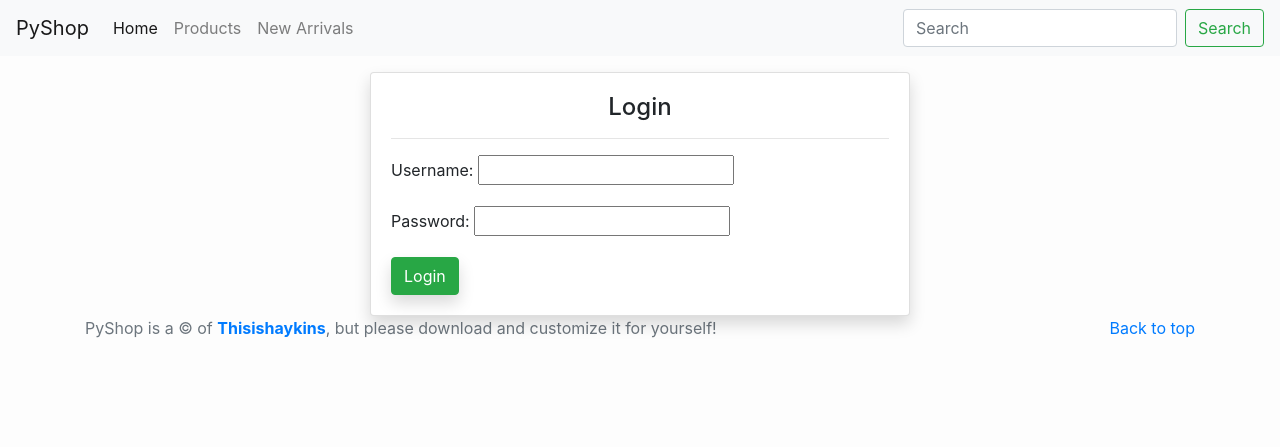
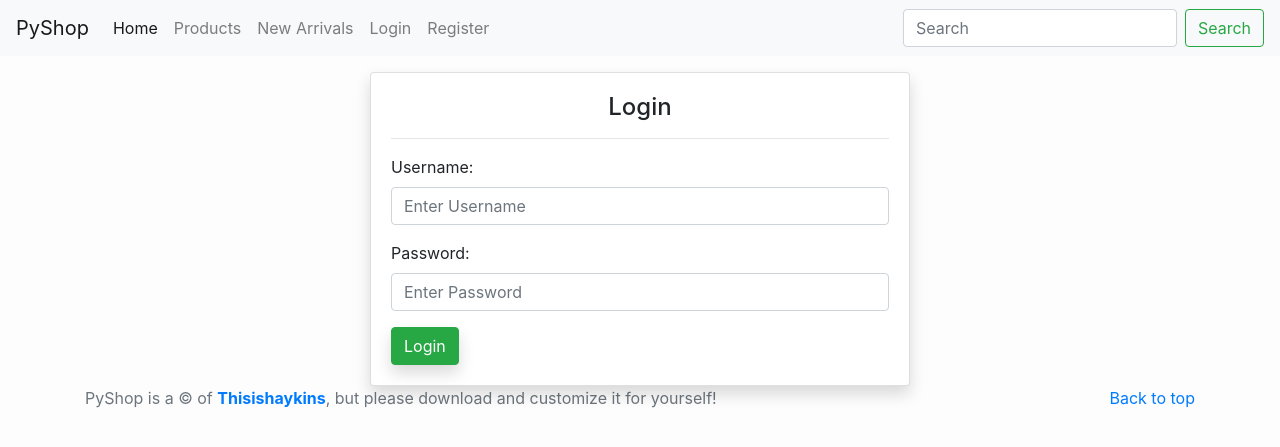
Before and after one commit to shiroochan143/COSC75, a Django app: page /login/ in a window 1280 px wide. Shown: the top 447 px of the page. Run offline with Django 3.2, Linux system fonts and the light colour scheme; some libraries are stand-ins or nearby versions.

Commit message:
User Register and Login
Created User Register and Login

```diff
--- a/products/controller/authview.py
+++ b/products/controller/authview.py
@@ -1,6 +1,7 @@
 from django.http import HttpResponse
 from django.shortcuts import render, redirect
 from django.contrib import messages
+from django.contrib.auth import authenticate, login, logout
 from products.forms import CustomerUserForm
 
 def register(request):
@@ -15,4 +16,27 @@ def register(request):
     return render(request, "auth/register.html", context)
 
 def loginpage(request):
+    if request.user.is_authenticated:
+        messages.warning(request, "You are already logged in.")
+        return redirect('/collections')
+    else:
+        if request.method == "POST":
+            name = request.POST.get('username')
+            passwd = request.POST.get('password')
+
+            user = authenticate(request, username = name, password = passwd)
+
+            if user is not None:
+                login(request, user)
+                messages.success(request, "Login Successful, Welcome!")
+                return redirect('/collections')
+            else:
+                messages.error(request, "Invalid Username or Password. Please try again!")
+                return redirect('/login')
     return render(request, "auth/login.html")
+
+def logoutpage(request):
+    if request.user.is_authenticated:
+        logout(request)
+        messages.success(request, "Logged Out Successfully!")
+    return redirect('/login')
--- a/products/templates/auth/login.html
+++ b/products/templates/auth/login.html
@@ -15,11 +15,11 @@
                             <hr>
                             <div class="form-group">
                                 <label for="">Username: </label>
-                                <input type="text">
+                                <input type="text" class="form-control" name = "username" placeholder="Enter Username">
                             </div>
                             <div class="form-group">
                                 <label for="">Password: </label>
-                                <input type="text">
+                                <input type="password" class="form-control" name = "password" placeholder="Enter Password">
                             </div>
                             <button type="submit" class="btn float-end shadow btn-success px4">Login</button>
                         </form>
--- a/pyshop/settings.py
+++ b/pyshop/settings.py
@@ -134,7 +134,7 @@ DEFAULT_AUTO_FIELD = 'django.db.models.BigAutoField'
 #STATICFILES_DIR = [os.path.join(BASE_DIR, 'static')]
 #STATICFILES_DIRS = [BASE_DIR.joinpath("static")]
 
-STATICFILES_DIRS = ["C:\\Users\\Zyruz\\Github Projects\\COSC_75_Shopping\\static",]
+STATICFILES_DIRS = ["C:\\Users\\Zyruz\\Github Projects\\COSC_75_Shopping\\static"]
 STATIC_ROOT = os.path.join(BASE_DIR, 'static_root')
 
 #username: zyruz
--- a/pyshop/urls.py
+++ b/pyshop/urls.py
@@ -29,7 +29,8 @@ urlpatterns = [
     path('collections/<str:slug>', views.view_collections, name="view_collections"),
     path('collections/<str:category_slug>/<str:product_slug>', views.view_products, name='view_products'),
     path('register/', authview.register, name="register"),
-    path('login/', authview.loginpage, name="loginpage")
+    path('login/', authview.loginpage, name="loginpage"),
+    path('logout/', authview.logoutpage, name="logout"),
 ]
 
 
--- a/templates/base.html
+++ b/templates/base.html
@@ -9,6 +9,11 @@
     <!-- Bootstrap CSS -->
     <link rel="stylesheet" href="https://stackpath.bootstrapcdn.com/bootstrap/4.3.1/css/bootstrap.min.css" integrity="sha384-ggOyR0iXCbMQv3Xipma34MD+dH/1fQ784/j6cY/iJTQUOhcWr7x9JvoRxT2MZw1T" crossorigin="anonymous">
 
+    <!-- Alertify.JS-->
+    <!-- CSS -->
+    <link rel="stylesheet" href="//cdn.jsdelivr.net/npm/alertifyjs@1.13.1/build/css/alertify.min.css"/>
+    <!-- Default theme -->
+    <link rel="stylesheet" href="//cdn.jsdelivr.net/npm/alertifyjs@1.13.1/build/css/themes/default.min.css"/>
     <title>Hello, world!</title>
   </head>
   <body style="background: #fdfdfd;">
@@ -29,6 +34,26 @@
           <li class="nav-item">
             <a class="nav-link" href="/products/new">New Arrivals</a>
           </li>
+          {% if request.user.is_authenticated %}
+            <li class="nav-item dropdown">
+              <a class="nav-link dropdown-toggle" href="#" id="navbarDropdown" role="button" data-toggle="dropdown" aria-haspopup="true" aria-expanded="false">
+                {{ request.user }}
+              </a>
+              <div class="dropdown-menu" aria-labelledby="navbarDropdown">
+                <a class="dropdown-item" href="#">Action</a>
+                <a class="dropdown-item" href="#">Another action</a>
+                <div class="dropdown-divider"></div>
+                <a class="dropdown-item" href="{% url 'logout' %}">Logout</a>
+              </div>
+            </li>
+          {% else %}
+            <li class="nav-item">
+              <a class="nav-link" href="{% url 'loginpage' %}">Login</a>
+            </li>
+            <li class="nav-item">
+              <a class="nav-link" href="{% url 'register' %}">Register</a>
+            </li>
+          {% endif %}
         </ul>
         <form class="form-inline my-2 my-lg-0">
           <input class="form-control mr-sm-2" type="search" placeholder="Search" aria-label="Search">
@@ -56,6 +81,16 @@
     <!-- jQuery first, then Popper.js, then Bootstrap JS -->
     <script src="{% static 'js/jquery-3.7.1.min.js' %}"></script>
     <script src="{% static 'js/custom.js' %}"></script>
+    <!-- Alertify.js-->
+    <script src="//cdn.jsdelivr.net/npm/alertifyjs@1.13.1/build/alertify.min.js"></script>
+
+    <!--The code might have the red underlines but rest assured it is working as intended-->
+    <script>
+      alertify.set('notifier', 'position', 'top-right');
+      {% for msg in messages %}
+            alertify.success('{{ msg }}')
+      {% endfor %}
+    </script>
     <script src="https://cdnjs.cloudflare.com/ajax/libs/popper.js/1.14.7/umd/popper.min.js" integrity="sha384-UO2eT0CpHqdSJQ6hJty5KVphtPhzWj9WO1clHTMGa3JDZwrnQq4sF86dIHNDz0W1" crossorigin="anonymous"></script>
     <script src="https://stackpath.bootstrapcdn.com/bootstrap/4.3.1/js/bootstrap.min.js" integrity="sha384-JjSmVgyd0p3pXB1rRibZUAYoIIy6OrQ6VrjIEaFf/nJGzIxFDsf4x0xIM+B07jRM" crossorigin="anonymous"></script>
   </body>
```
Also changed, not shown: products/migrations/0003_delete_offer.py (added).
